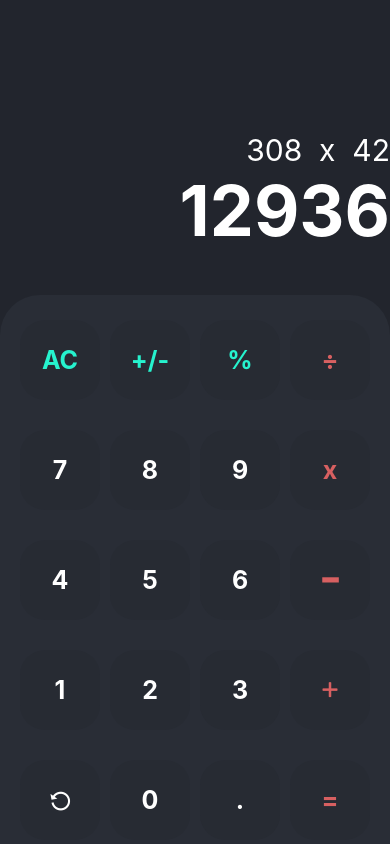
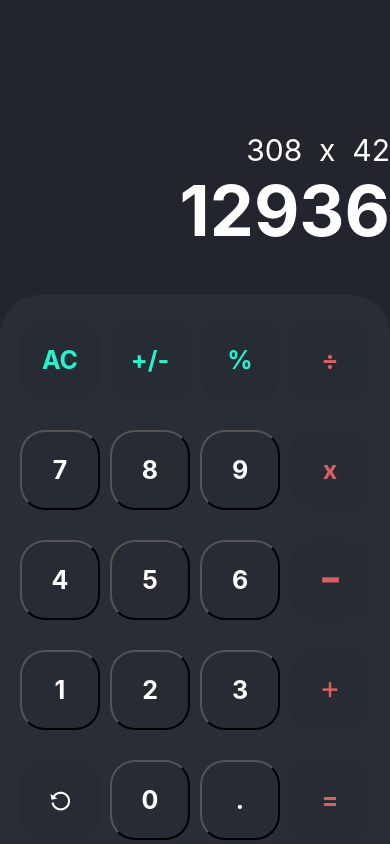
Before and after one commit to emanuelleaviana/calculator-app, a React Native app: screen / in a window 390 px wide. Built offline with nearby package versions, Linux system fonts and the light colour scheme.

Commit message:
ComponentizationRemoval

```diff
--- a/Components/Botao.js
+++ b/Components/Botao.js
@@ -1,10 +1,11 @@
-import { StyleSheet, Text, View } from 'react-native';
+import { StyleSheet, Text, View, button } from 'react-native';
+import {valorEntrada} from './Calculadora';
 
 export default function Botao(props) {
     return (
-        <View style={styles.estilo}>
+        <button style={styles.estilo} onPress={() => valorEntrada(button)}>
             <Text style={styles.texto}>{props.number}</Text>
-        </View>
+        </button>
     );
 }
 
--- a/Components/Calculadora.js
+++ b/Components/Calculadora.js
@@ -1,8 +1,17 @@
-function Operations(){
+import { StyleSheet, Text, View,  } from 'react-native';
+import React from 'react';
+import {useState} from 'react';
 
-//GetElementbyId
-//String --> Variável
-//Matrizes para cada botão
-//if or else
 
+export default function Calculadora() {
+    const [numAtual, setNumAtual] = useState("")
+    const [numAntigo, setNumAntigo] = useState("")
+
+    function valorEntrada(buttonPressed){
+        console.log(buttonPressed)
+        if (buttonPressed === '+' | buttonPressed === "-" | buttonPressed === "*" | buttonPressed === "/") {
+            setNumAtual(numAtual + " " + buttonPressed + " ")
+            return
+        }
+    }
 }
--- a/Components/Teclado.js
+++ b/Components/Teclado.js
@@ -72,16 +72,11 @@ export default function Teclado() {
             <Text style={styles.textoVermelho}>=</Text>
         </View>
         </View>
-
-
-
-
         </View>
     );
 }
 
 const styles = StyleSheet.create({
-
     teclado: {
         flex:0.65,
         alignItems:'center',
```
